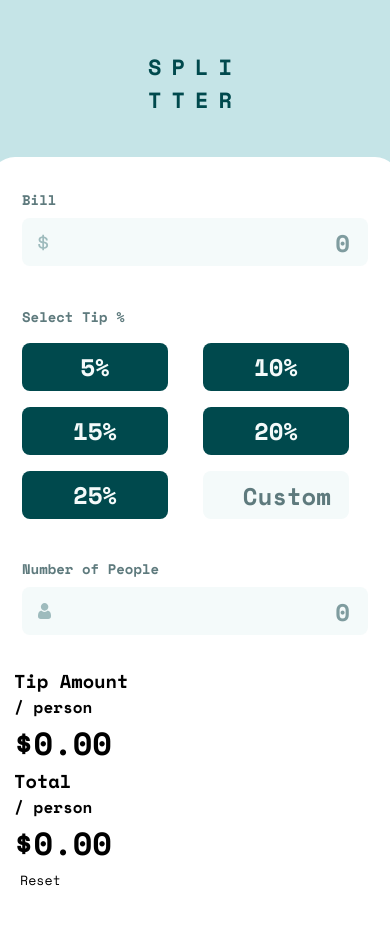
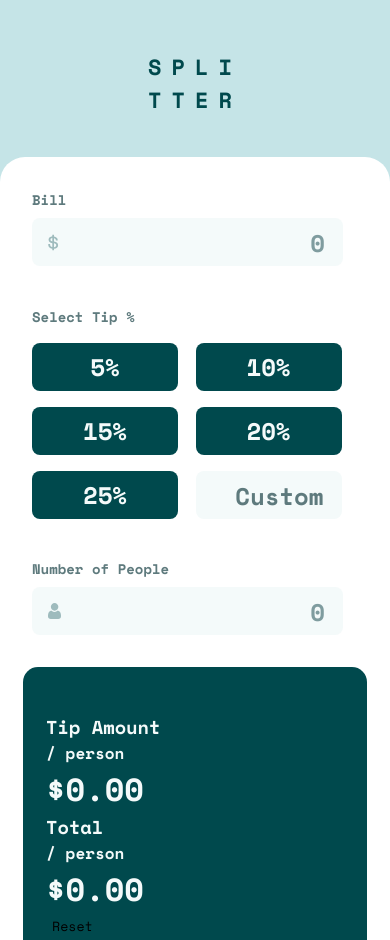
Before and after one commit to RhinoSC/frontendmentor-tip-calculator-app, a website: page index.html in a window 390 px wide. Shown: the top 940 px of the page. Drawn offline with nearby package versions, Linux system fonts and the light colour scheme.

Commit message:
fixed calculator padding mobile

```diff
--- a/app/scss/components/calculator.scss
+++ b/app/scss/components/calculator.scss
@@ -3,12 +3,19 @@
 .calculator {
   background: var(--white);
 
+  width: 100%;
   display: grid;
   grid-template-rows: repeat(2, 1fr);
-  padding: rem(32) rem(24);
+  // padding: rem(32) rem(24);
+  padding: rem(32) 0;
   border-radius: rem(25) rem(25) 0 0;
 
   &__form {
+    max-width: rem(375);
+    padding: 0 rem(32);
+  }
+
+  &__results {
     padding: 0 rem(8);
   }
 }
--- a/app/scss/components/form.scss
+++ b/app/scss/components/form.scss
@@ -15,12 +15,12 @@
   &__bill {
     display: flex;
     flex-direction: column;
-
     &-title {
       margin-bottom: rem(8);
     }
 
     &-input {
+
       background: no-repeat scroll rem(16) rem(16) url(../images/icon-dollar.svg), var(--lighter-grayish-cyan);
     }
   }
--- a/app/scss/components/results.scss
+++ b/app/scss/components/results.scss
@@ -1 +1,14 @@
 @use '../util'as *;
+
+
+.results {
+  background: var(--very-dark-cyan);
+  border-radius: rem(15);
+  color: var(--lighter-grayish-cyan);
+  margin: 0 rem(23);
+  padding: 0 rem(23);
+
+  &__tip {
+    margin-top: rem(46);
+  }
+}
```
Also changed, not shown: dist/style.css, 1 other file.
